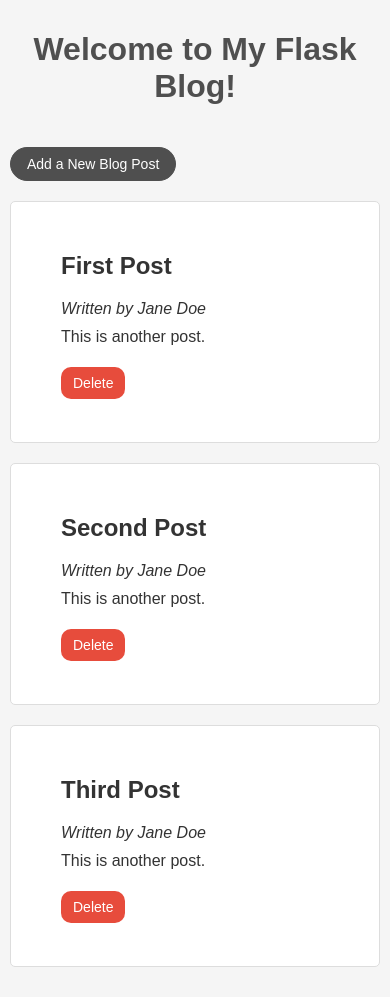
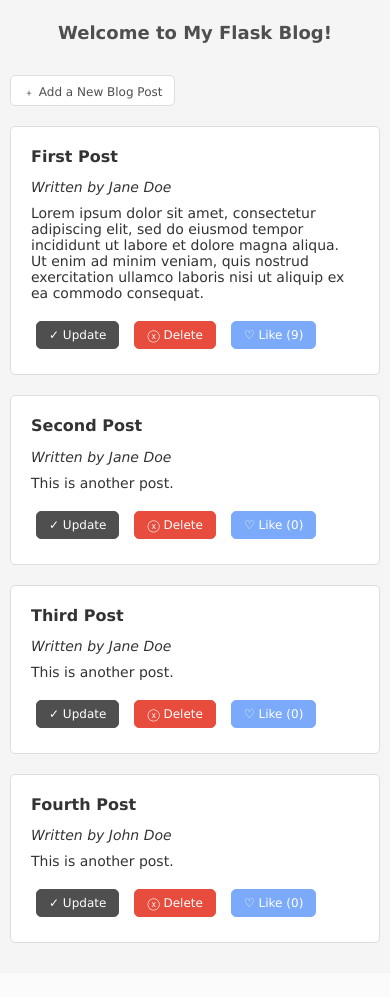
Before and after one commit to F-Fleron-G/Basic-Flask-Module, a Flask app: page / in a window 390 px wide. After the commit the page ends 943 px from the top, so only its background shows below. Run offline with Flask 3, Linux system fonts and the light colour scheme.

Commit message:
Added update functionality, like button, responsive CSS styling, and docstrings to enhance the blog application.

```diff
--- a/app.py
+++ b/app.py
@@ -24,6 +24,14 @@ def save_posts(posts):
         json.dump(posts, file, indent=4)
 
 
+def fetch_post_by_id(post_id):
+    blog_posts = load_posts()
+    for post in blog_posts:
+        if post["id"] == post_id:
+            return post
+    return None
+
+
 @app.route('/')
 def index():
     """
@@ -42,6 +50,7 @@ def add():
     The route for adding a new blog post. On GET requests, renders a form
     to add a post. On POST requests, it processes the form data, adds a new
     post, and saves it to JSON file.
+
     Returns:
         Response: The rendered add.html template or a redirect to the home page.
     """
@@ -69,13 +78,56 @@ def add():
     return render_template("add.html")
 
 
+@app.route('/update/<int:post_id>', methods=['GET', 'POST'])
+def update(post_id):
+    """
+    Handles updating an existing blog post.
+
+    When you visit this route with a specific post ID:
+      - On a GET request, it shows the update form pre-filled with the current
+        details of the blog post.
+      - On a POST request, it saves the updated details (like the title and content)
+        back to the list of blog posts and updates the JSON file.
+
+    Args:
+        post_id (int): The unique ID of the blog post you want to update.
+
+    Returns:
+        Response:
+            - Renders the update.html template for GET requests.
+            - Redirects to the home page once the post is successfully updated.
+
+    Note:
+        If the post with the given ID isn't found, you'll get a "Post not found"
+        message with a 404 status code.
+    """
+    blog_posts = load_posts()
+
+    post = next((p for p in blog_posts if p["id"] == post_id), None)
+
+    if post is None:
+        return "Post not found", 404
+
+    if request.method == 'POST':
+        post['title'] = request.form.get('title')
+        post['content'] = request.form.get('content')
+
+        save_posts(blog_posts)
+
+        return redirect(url_for('index'))
+
+    return render_template('update.html', post=post)
+
+
 @app.route("/delete/<int:post_id>")
 def delete(post_id):
     """
     The route for deleting a blog post. Removes the post with the specified
     ID from the list blog posts and saves the updated list to the JSON file.
+
     Args:
         post_id (int): The ID of the post to delete.
+
     Returns:
         Response: A redirect to the home page after deletion.
     """
@@ -86,6 +138,28 @@ def delete(post_id):
     return redirect(url_for("index"))
 
 
+@app.route('/like/<int:post_id>')
+def like(post_id):
+    """
+    Handles the 'Like' action for a blog post.
+
+    Args:
+        post_id (int): The unique ID of the blog post to like.
+
+    Returns:
+        Response: Redirects back to the home page after incrementing the like count.
+    """
+    blog_posts = load_posts()
+
+    for post in blog_posts:
+        if post['id'] == post_id:
+            post['likes'] = post.get('likes', 0) + 1
+            break
+
+    save_posts(blog_posts)
+    return redirect(url_for('index'))
+
+
 if __name__ == '__main__':
     """
     Starts the Flask development server.
--- a/blog_posts.json
+++ b/blog_posts.json
@@ -2,19 +2,29 @@
     {
         "id": 4,
         "author": "Jane Doe",
-        "title": "First Post ",
-        "content": "This is another post."
+        "title": "First Post",
+        "content": "Lorem ipsum dolor sit amet, consectetur adipiscing elit, sed do eiusmod tempor incididunt ut labore et dolore magna aliqua. Ut enim ad minim veniam, quis nostrud exercitation ullamco laboris nisi ut aliquip ex ea commodo consequat.",
+        "likes": 9
     },
     {
         "id": 2,
         "author": "Jane Doe",
         "title": "Second Post",
-        "content": "This is another post."
+        "content": "This is another post.",
+        "likes": 0
     },
     {
         "id": 3,
         "author": "Jane Doe",
         "title": "Third Post",
-        "content": "This is another post."
+        "content": "This is another post.",
+        "likes": 0
+    },
+    {
+        "id": 5,
+        "author": "John Doe",
+        "title": "Fourth Post",
+        "content": "This is another post.",
+        "likes": 0
     }
 ]
--- a/static/style.css
+++ b/static/style.css
@@ -1,5 +1,5 @@
 body {
-    font-family: Arial, sans-serif;
+    font-family: Verdana, sans-serif;
     background-color: #F5F5F5;
     padding: 20px;
     color: #333;
@@ -27,22 +27,61 @@ h1 {
     margin: 10px 0;
 }
 
+a.button, .update-button, .delete-button, .like-button {
+    display: inline-block;
+    padding: 8px 18px;
+    margin: 5px;
+    text-align: center;
+    text-decoration: none;
+    font-size: 10px;
+    border-radius: 5px;
+    transition: all 0.3s ease;
+}
+
+
 a.button {
-    display: inline-block;
-    padding: 10px 20px;
     margin: 20px 0;
     font-size: 14px;
-    text-decoration: none;
-    color: #FFF;
-    background-color: #4F4F4F;
-    border: 1px solid #4F4F4F;
-    border-radius: 50px;
+    color: #4F4F4F;
+    background-color: #FFF;
+    border: 1px solid #DDD;
+    border-radius: 5px;
+    cursor: pointer;
     transition: background-color 0.3s ease, color 0.3s ease;
 }
 
 a.button:hover {
-    background-color: #FFF;
+    background-color: #7caafa;
+    color: #FFF;
+    border: 1px solid #7caafa;
+}
+
+.update-button {
+    background-color: #4F4F4F;
+    color: #fff;
+    border: 1px solid #4F4F4F;
+}
+
+.update-button:hover {
+    background-color: #fff;
     color: #4F4F4F;
+}
+
+
+.delete-button {
+    background-color: #e74c3c;
+    color: #fff;
+    border: 1px solid #e74c3c;
+}
+
+.delete-button:hover {
+    background-color: #fff;
+    color: #e74c3c;
+}
+
+.post-actions {
+    margin-top: 10px;
+    padding-top: 10px;
 }
 
 form {
@@ -79,7 +118,8 @@ form textarea {
 form button {
     display: inline-block;
     padding: 10px 20px;
-    font-size: 14px;
+    font-size: 12px;
+    font-family: Verdana, sans-serif;
     color: #4F4F4F;
     background-color: #FFF;
     border: 1px solid #DDD;
@@ -94,22 +134,35 @@ form button:hover {
     border: 1px solid #84affa;
 }
 
-.delete-button {
-    background-color: #e74c3c;
+.update-button-form {
+    display: inline-block;
+    padding: 10px 20px;
+    font-size: 12px;
+    font-family: Verdana, sans-serif;
+    background-color: #4F4F4F;
     color: #fff;
-    padding: 8px 12px;
-    border: none;
-    border-radius: 10px;
-    text-decoration: none;
-    font-size: 14px;
-    transition: background-color 0.3s, color 0.3s;
+    border: 1px solid #4F4F4F;
+    border-radius: 5px;
+    cursor: pointer;
+    transition: background-color 0.3s ease, color 0.3s ease;
 }
 
-.delete-button:hover {
+.update-button-form:hover {
     background-color: #fff;
-    color: #e74c3c;
-    border: 1px solid #e74c3c;
-    cursor: pointer;
+    color: #4F4F4F;
+    border: 1px solid #4F4F4F;
+}
+
+.like-button {
+    background-color: #7caafa;
+    color: #FFF;
+    border: 1px solid #7caafa;
+}
+
+.like-button:hover {
+    background-color: #fff;
+    color: #7caafa;
+    border: 1px solid #7caafa;
 }
 
 @media screen and (max-width: 600px) {
@@ -117,16 +170,56 @@ form button:hover {
         padding: 10px;
     }
 
+    h1 {
+        font-size: 18px;
+    }
+
+    .post {
+        padding: 20px;
+    }
+
+    .post h2 {
+        font-size: 16px;
+    }
+
+    .post p {
+        font-size: 14px;
+    }
+
+    a.button, .update-button, .delete-button, .like-button {
+        font-size: 12px;
+        padding: 6px 12px;
+    }
+
+    .post-actions {
+        margin-top: 5px;
+        padding-top: 5px;
+    }
+
     form {
-        padding: 5px;
+        padding: 20px;
+        max-width: 92%;
+        box-shadow: none;
     }
 
     form label {
         font-size: 14px;
     }
 
-    a.button {
-        font-size: 14px;
+    form input[type="text"],
+    form textarea {
+        width: 92%;
+        font-size: 12px;
+        padding: 10px;
+    }
+
+    form button, .update-button-form {
+        font-size: 12px;
         padding: 8px 16px;
     }
+
+    .like-button {
+        font-size: 12px;
+        padding: 6px 12px;
+    }
 }
--- a/templates/add.html
+++ b/templates/add.html
@@ -18,7 +18,7 @@
         <label for="content">Content:</label>
         <textarea id="content" name="content" rows="5" required></textarea>
         <br>
-        <button type="submit">Add Post</button>
+        <button type="submit">﹢ Add Post</button>
     </form>
     <a href="/" class="button"> ⃪ Back to Home</a>
 </body>
--- a/templates/index.html
+++ b/templates/index.html
@@ -8,14 +8,18 @@
 </head>
 <body>
     <h1>Welcome to My Flask Blog!</h1>
-    <a href="/add" class="button">Add a New Blog Post</a>
+    <a href="/add" class="button">﹢ Add a New Blog Post</a>
     {% for post in posts %}
     <div class="post">
         <h2>{{ post.title }}</h2>
         <p><em>Written by {{ post.author }}</em></p>
         <p>{{ post.content }}</p>
-        <br>
-        <a href="{{ url_for('delete', post_id=post['id']) }}" class="delete-button">Delete</a>
+        <div class="post-actions">
+            <a href="{{ url_for('update', post_id=post['id']) }}" class="update-button">✓ Update</a>
+            <a href="{{ url_for('delete', post_id=post['id']) }}" class="delete-button">ⓧ Delete</a>
+            <a href="{{ url_for('like', post_id=post['id']) }}" class="like-button">
+                ♡️ Like ({{ post.get('likes', 0) }})</a>
+        </div>
     </div>
     {% endfor %}
 </body>
```
Also changed, not shown: templates/update.html (added, +25 -0 lines).
